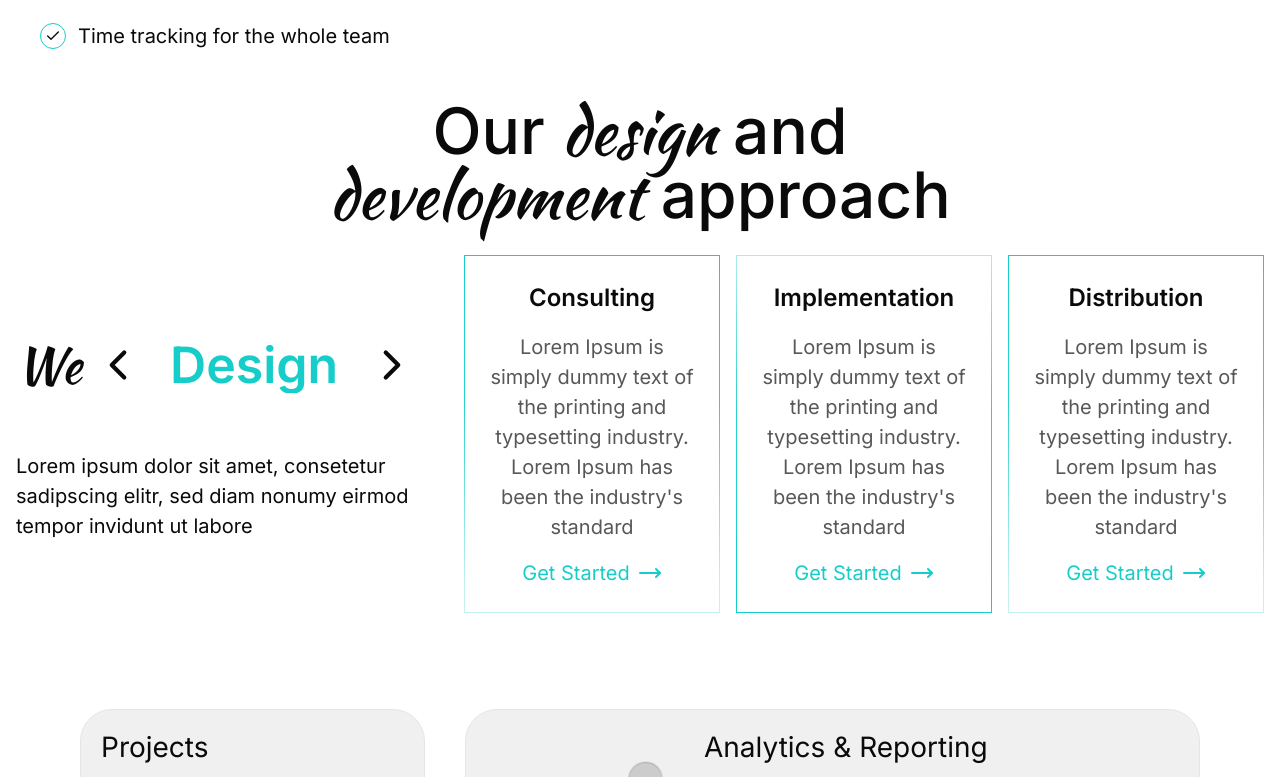
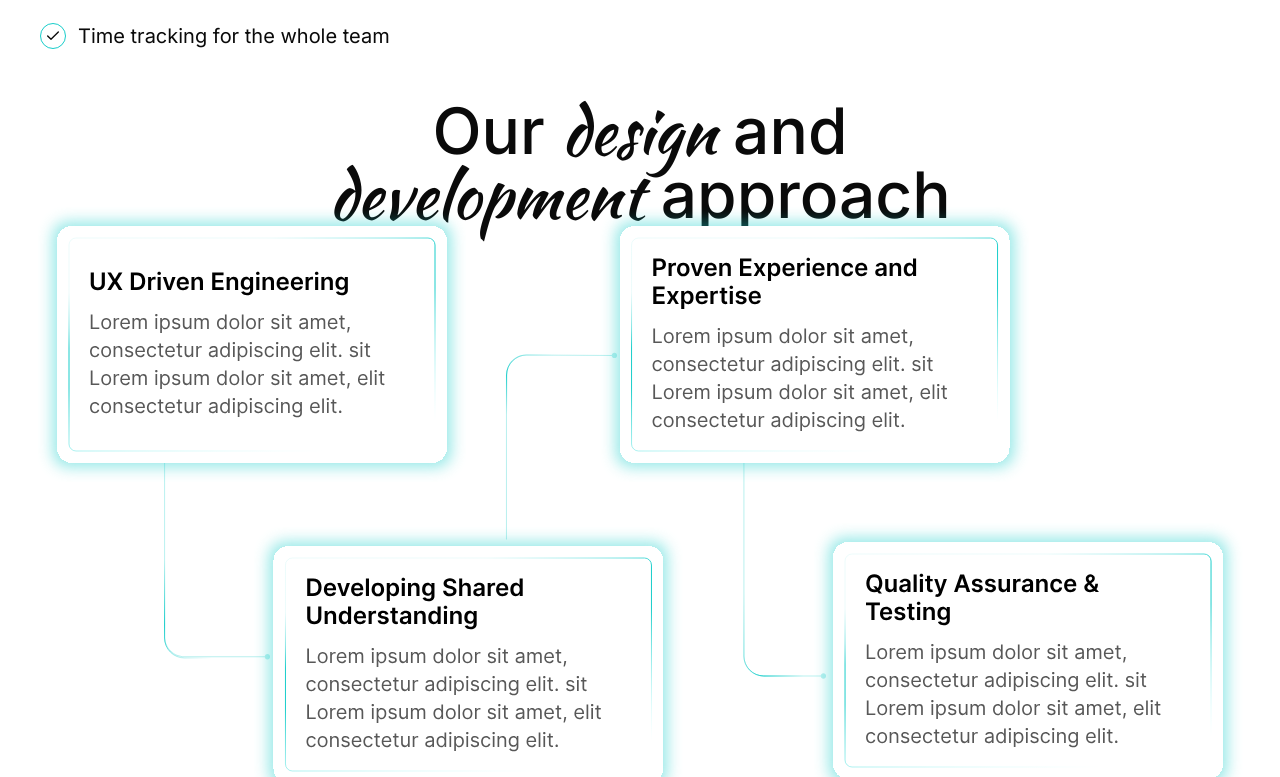
Before and after one commit to Roshen-Perera/ceylon-developers-portfolio, a Next.js app: page / in a window 1280 px wide. Shown: the part 1443-2220 px from the top of the page. Built offline with nearby package versions, Linux system fonts and the light colour scheme.

Commit message:
Implement dark mode detection and render ApproachesLight component conditionally

```diff
--- a/components/approach.tsx
+++ b/components/approach.tsx
@@ -1,5 +1,6 @@
 import React, { useEffect, useState } from "react";
 import { H2, H5, P } from "./typography";
+import ApproachesLight from "./approachesLight";
 
 const Approach = () => {
     const [isDark, setIsDark] = useState(false);
@@ -30,7 +31,13 @@ const Approach = () => {
           <span className="font-kaushan">development</span> approach
         </H2>
       </div>
-
+      {isDark ? (
+        // Render dark mode component or content here
+        <div>Dark Mode Content</div>
+      ) : (
+        // Render light mode component or content here
+        <ApproachesLight/>
+      )}
     </div>
   );
 };
```
